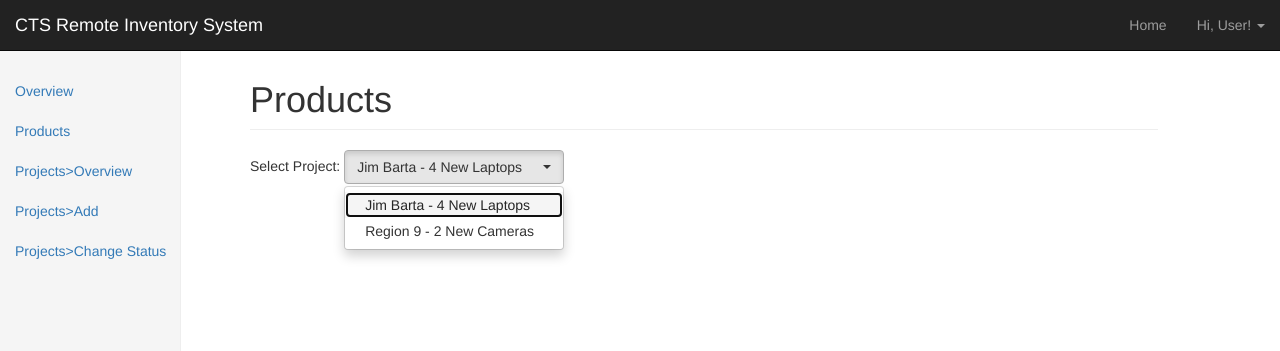
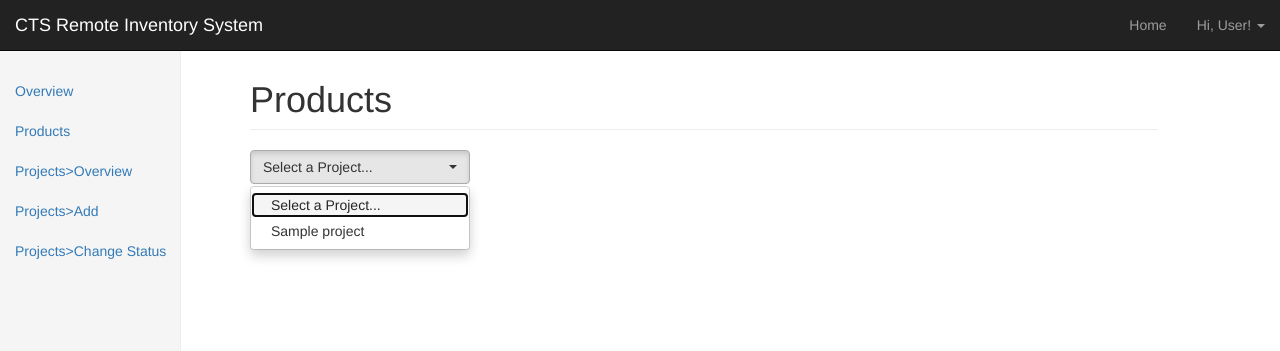
Before and after one commit to mjsorribas/track-that, a PHP site: page /products.php in a window 1280 px wide, after a click on "Select a Project...". Shown: the top 351 px of the page. Run offline with PHP 8.4, Linux system fonts and the light colour scheme; tables that the repository leaves empty hold one stand-in row (values such as "Sample post").

Commit message:
Add query and loop to output a select element that redirects to different projects products pages.

```diff
--- a/products.php
+++ b/products.php
@@ -24,19 +24,31 @@
 			<div class="col-md-offset-2 maincontent">
 				<!-- Page content goes here -->
 				<h1 class="page-header">Products</h1>
-				Select Project:
+
 
 				<?php
 					// Establish connection to the DB
 					require_once("db/sql.php");
-					?>
 
-					<select class="selectpicker">
-						<option value="0">Jim Barta - 4 New Laptops</option>
-						<option value="1">Region 9 - 2 New Cameras</option>
-					</select>
+					// Query: Get all active projects
+					$qryGetActiveProjects = "SELECT * FROM `tbl_projects` WHERE `proj_status`= 1";
 
-					<?php
+					// Execute the query
+					$rsltActiveProjects = mysqli_query($conn,$qryGetActiveProjects);
+
+					// Output a select element
+					echo "<select class='selectpicker' onchange='this.options[this.selectedIndex].value && (window.location = this.options[this.selectedIndex].value);'>\n\t";
+
+					echo "<option value=''>Select a Project...</option>";
+					// Loop through the query results
+
+					while($row = mysqli_fetch_array($rsltActiveProjects)) {
+						// Make an option for the select with each row.
+						echo "<option value='products.php?projid=".$row['proj_id']."'>".$row['proj_name']."</option>\n";
+					}
+					// Close the select element
+					echo "</select>";
+
 					// Check if there's a project selected yet
 					if (isset($_GET['projid'])) {
 						// A project has been selected. Get SQL data for that project.
```
